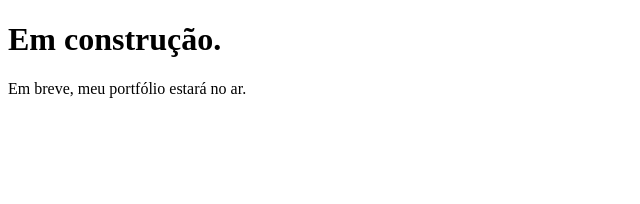
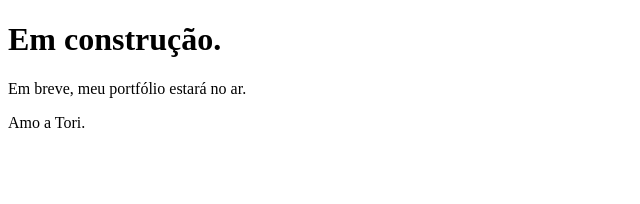
Before and after one commit to urielwho/clone-tabnews, a Next.js app: page / in a window 1280 px wide. Shown: the top 204 px of the page, without its empty margins (0-640 px from the left). Built offline with nearby package versions, Linux system fonts and the light colour scheme.

Commit message:
Atualização da home do site

```diff
--- a/pages/index.js
+++ b/pages/index.js
@@ -3,6 +3,7 @@ function Home() {
     <div>
       <h1>Em construção.</h1>
       <p>Em breve, meu portfólio estará no ar.</p>
+      <p>Amo a Tori.</p>
     </div>
   );
 }
```
